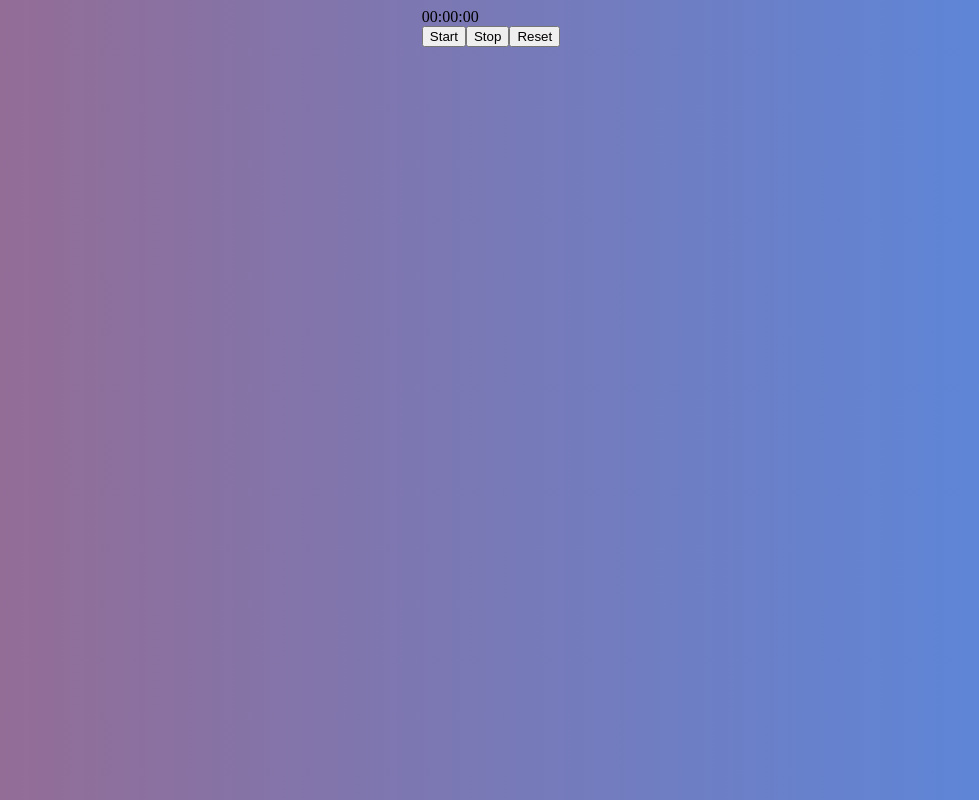
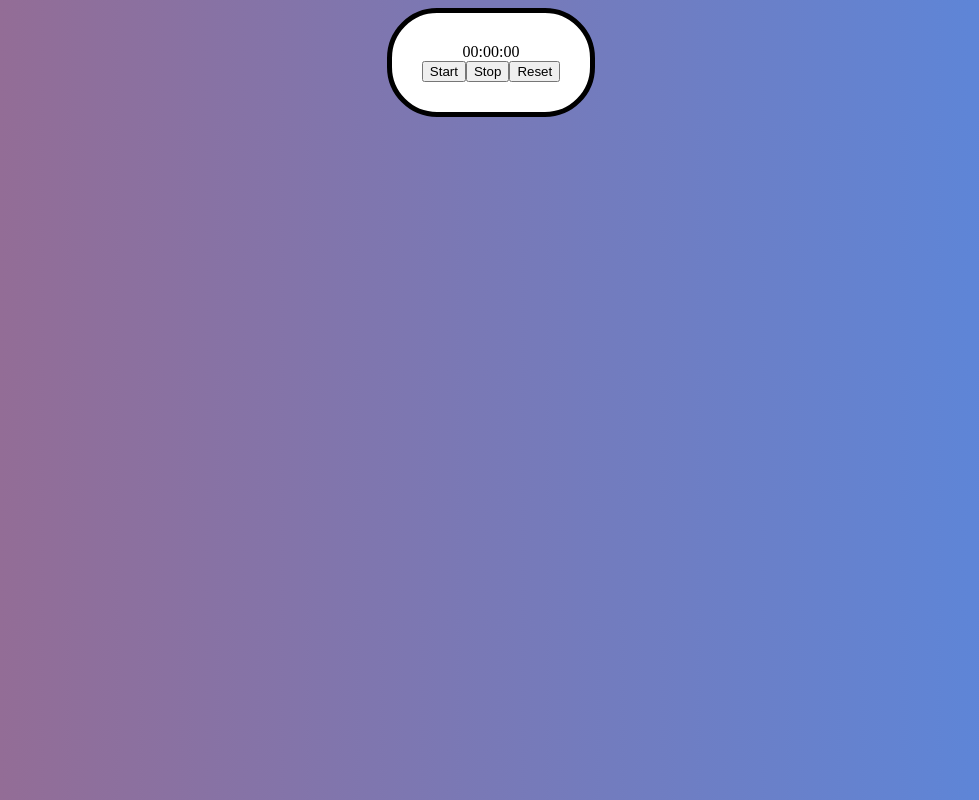
Before and after one commit to nayanatara07/Stopwatch, a React (Create React App) app: page / in a window 1280 px wide. Shown: the whole page, without its empty margins (149-1128 px from the left). Built offline with nearby package versions, Linux system fonts and the light colour scheme.

Commit message:
stopwatch

```diff
--- a/src/assets/index.css
+++ b/src/assets/index.css
@@ -4,3 +4,13 @@ body{
     align-items: center;
     background: linear-gradient(to right, hsl(318, 20%, 51%), hsl(218, 70%, 61%));
 }
+
+.stopwatch{
+    display: flex;
+    flex-direction: column;
+    align-items: center;
+    border: 5px solid;
+    border-radius: 50px;
+    background-color: white;
+    padding: 30px;
+}
```
